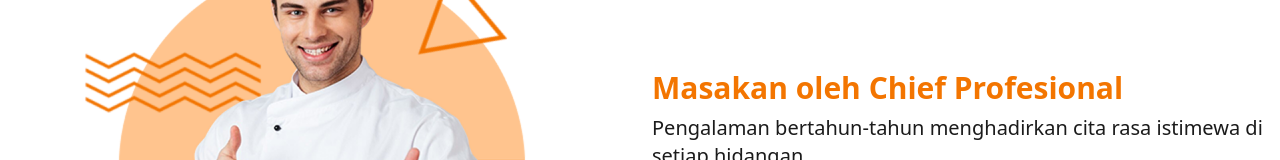
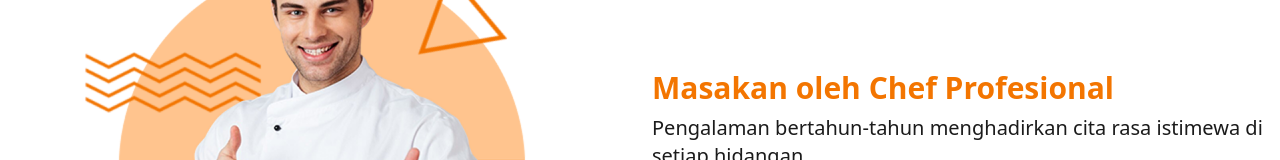
Before and after one commit to izhal27/naffil_menu, a Next.js app: page / in a window 1280 px wide. Shown: the part 1062-1222 px from the top of the page. Built offline with nearby package versions, Linux system fonts and the light colour scheme.

Commit message:
fix typo

```diff
--- a/app/components/FeatureSection.tsx
+++ b/app/components/FeatureSection.tsx
@@ -8,7 +8,7 @@ export default function FeatureSection() {
       </h2>
 
       <FeatureCard
-        title="Masakan oleh Chief Profesional"
+        title="Masakan oleh Chef Profesional"
         description="Pengalaman bertahun-tahun menghadirkan cita rasa istimewa di setiap hidangan."
         image="/images/feature-chef-image.png"
       />
```
